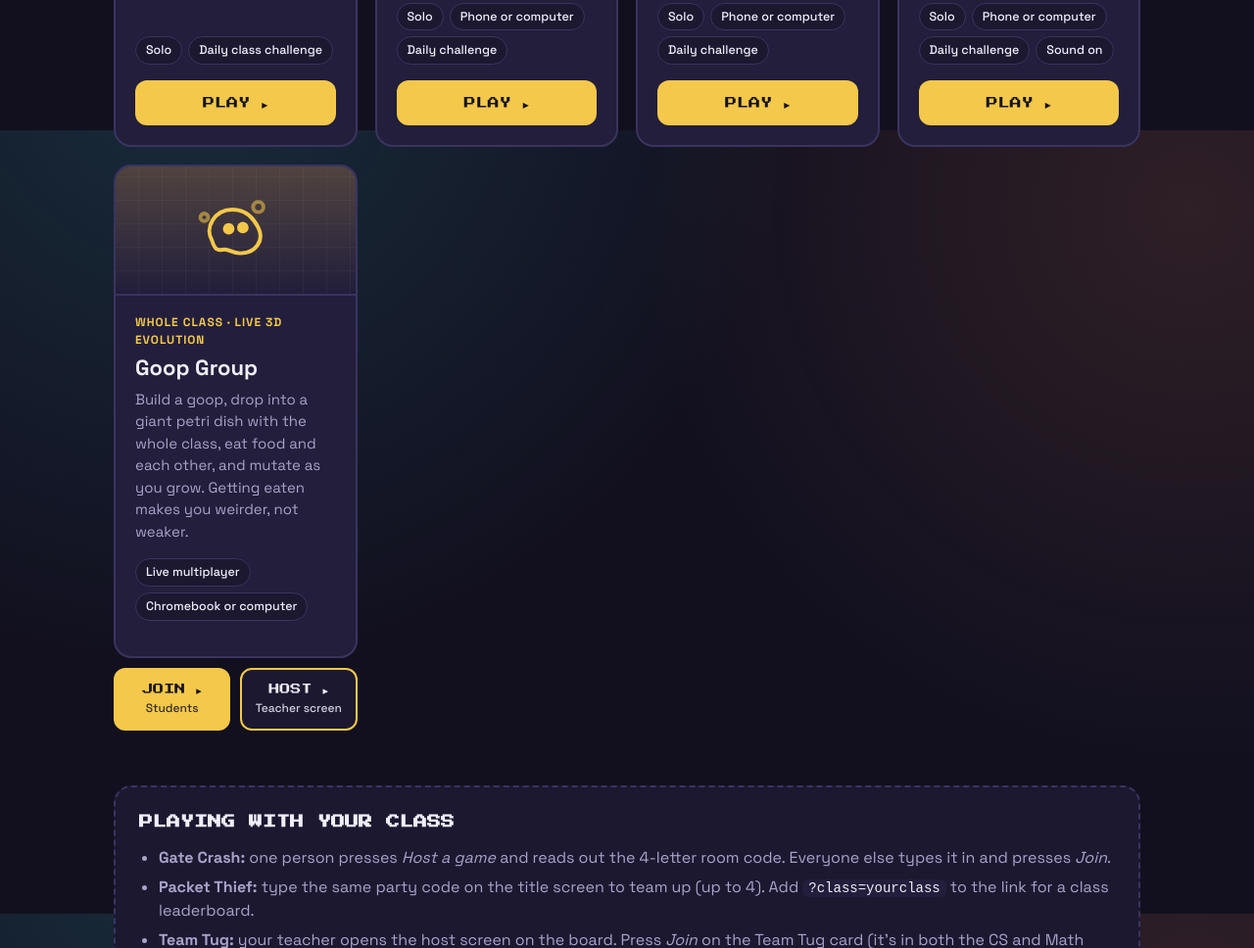
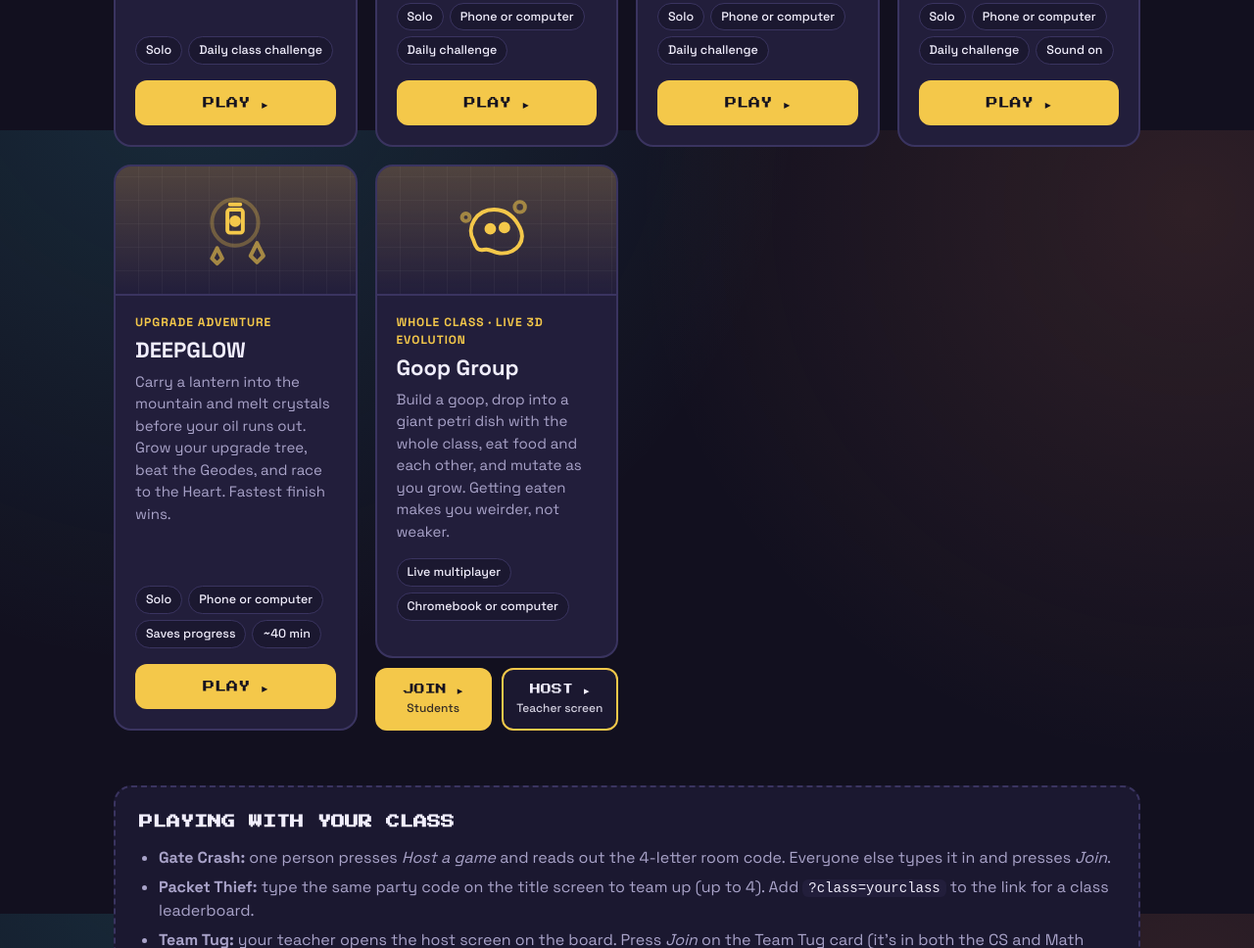
Before and after one commit to ostromaj/mr-o-arcade, a plain HTML site: page index.html in a window 1280 px wide. Shown: the part 4667-5635 px from the top of the page at 98% size. Drawn offline with Linux system fonts and the light colour scheme.

Commit message:
Add DEEPGLOW to Just for Fun and the leaderboard admin
Co-Authored-By: Claude Opus 5.5 <noreply@anthropic.com>
Claude-Session: https://claude.ai/code/session_01MspDmiUfHxaBW3cKoN9SbK

```diff
--- a/index.html
+++ b/index.html
@@ -634,6 +634,25 @@
           </div>
         </a>
 
+        <a class="card fun" href="https://ostromaj.github.io/deepglow/">
+          <div class="art" aria-hidden="true">
+            <svg viewBox="0 0 64 64" fill="none" stroke="#f4c84a" stroke-width="3" stroke-linejoin="round" stroke-linecap="round">
+              <circle cx="32" cy="26" r="18" opacity=".3"/>
+              <rect x="26" y="16" width="12" height="18" rx="2"/>
+              <path d="M28 12h8"/>
+              <circle cx="32" cy="25" r="3" fill="#f4c84a"/>
+              <path d="M14 54l4-8 4 8-4 4z M44 52l5-10 5 10-5 5z" opacity=".6"/>
+            </svg>
+          </div>
+          <div class="body">
+            <div class="topic">Upgrade adventure</div>
+            <h3>DEEPGLOW</h3>
+            <p>Carry a lantern into the mountain and melt crystals before your oil runs out. Grow your upgrade tree, beat the Geodes, and race to the Heart. Fastest finish wins.</p>
+            <div class="tags"><span>Solo</span><span>Phone or computer</span><span>Saves progress</span><span>~40 min</span></div>
+            <div class="play">PLAY ▸</div>
+          </div>
+        </a>
+
         <div class="cardWrap fun">
           <div class="card fun static">
             <div class="art" aria-hidden="true">
```
Also changed, not shown: lb-admin.html (+6 -3 lines).
